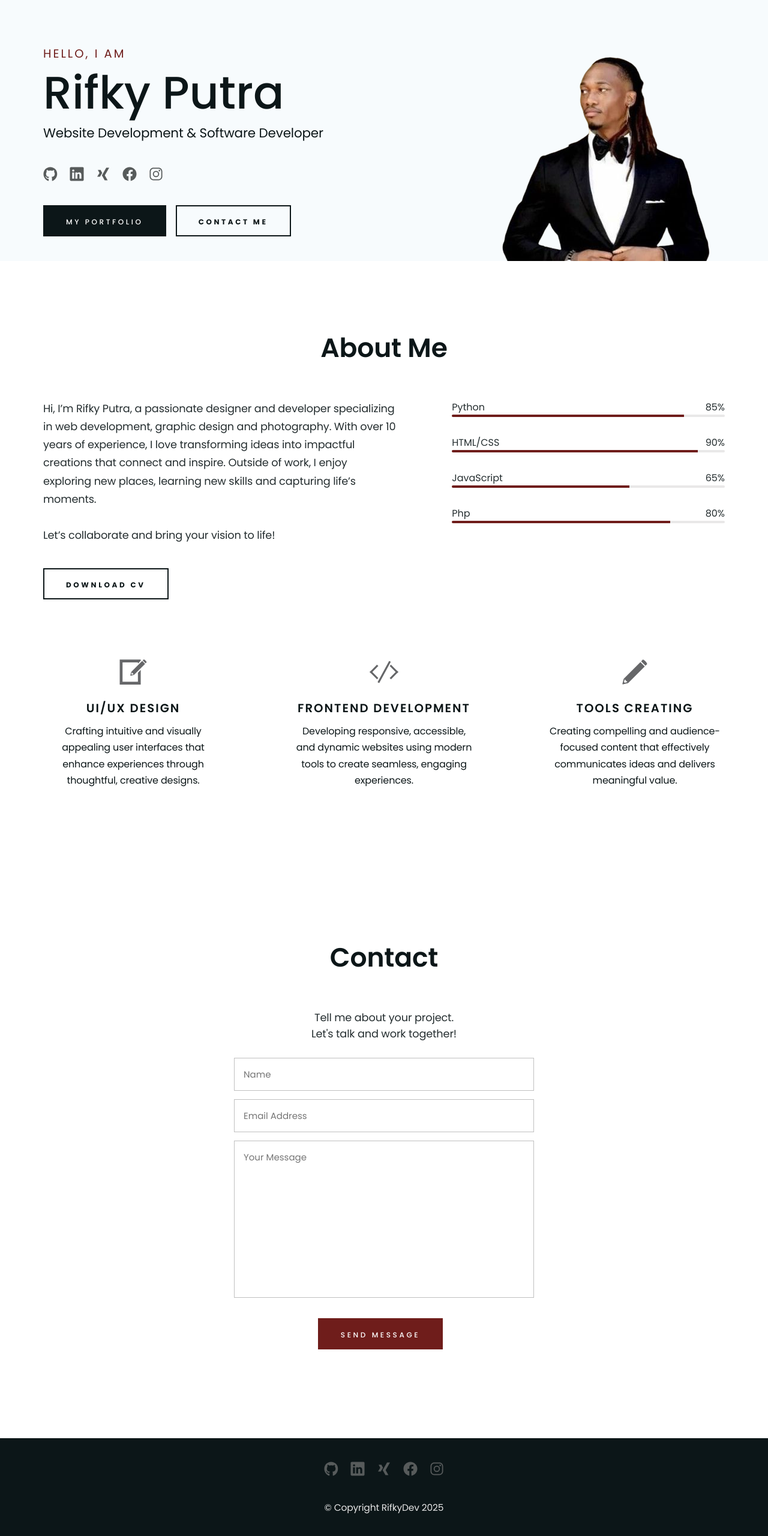
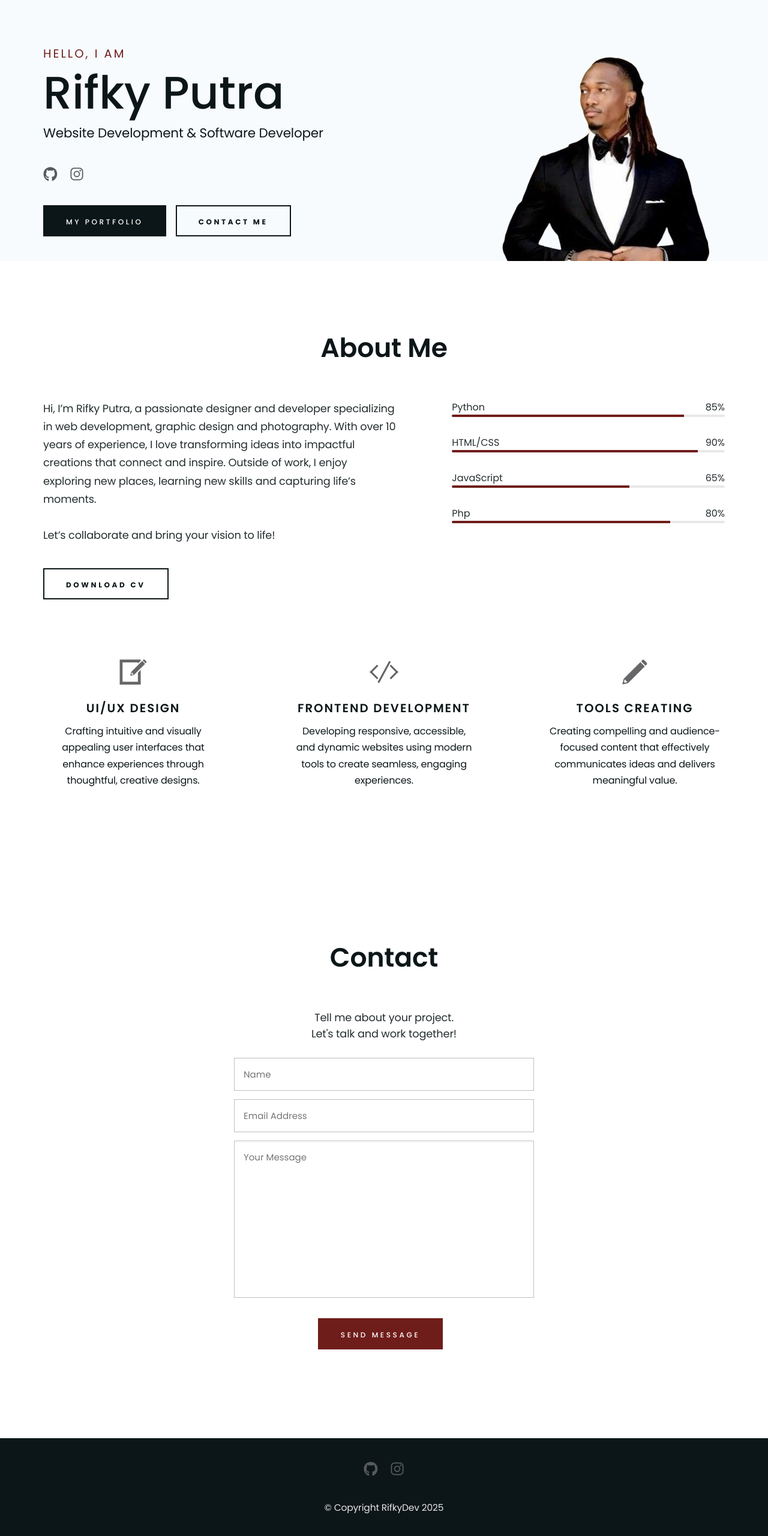
Before and after one commit to xCaramell/myfotopolio, a plain HTML site: page index.html in a window 1280 px wide. Shown: the part 130-2690 px from the top of the page at 60% size. Drawn offline with nearby package versions, Linux system fonts and the light colour scheme.

Commit message:
Add files via upload

```diff
--- a/index.html
+++ b/index.html
@@ -25,7 +25,7 @@
             class="logo"
             data-aos="fade-down"
             data-aos-duration="1000"
-            >R Portopolio</a
+            >R PORTO</a
           >
           <nav id="nav" class="nav">
             <ul class="nav-list" data-aos="fade-down" data-aos-duration="1000">
@@ -74,26 +74,6 @@
                     alt="Link to GitHub account"
                   />
                 </a>
-
-                <a href="#!">
-                  <img
-                    src="img/social_icons/linkedin.svg"
-                    alt="Link to linkedin profile"
-                  />
-                </a>
-
-                <a href="#!">
-                  <img
-                    src="img/social_icons/xing.svg"
-                    alt="Link to Xing profile"
-                  />
-                </a>
-
-                <a href="#!">
-                  <img
-                    src="img/social_icons/facebook.svg"
-                    alt="Link to facebook profile"
-                /></a>
                 <a href="#!">
                   <img
                     src="img/social_icons/instagram.svg"
@@ -389,22 +369,7 @@
               />
             </a>
 
-            <a href="#!">
-              <img
-                src="img/social_icons/linkedin.svg"
-                alt="Link to linkedin profile"
-              />
-            </a>
 
-            <a href="#!">
-              <img src="img/social_icons/xing.svg" alt="Link to Xing profile" />
-            </a>
-
-            <a href="#!">
-              <img
-                src="img/social_icons/facebook.svg"
-                alt="Link to facebook profile"
-            /></a>
 
             <a href="#!">
               <img
```
